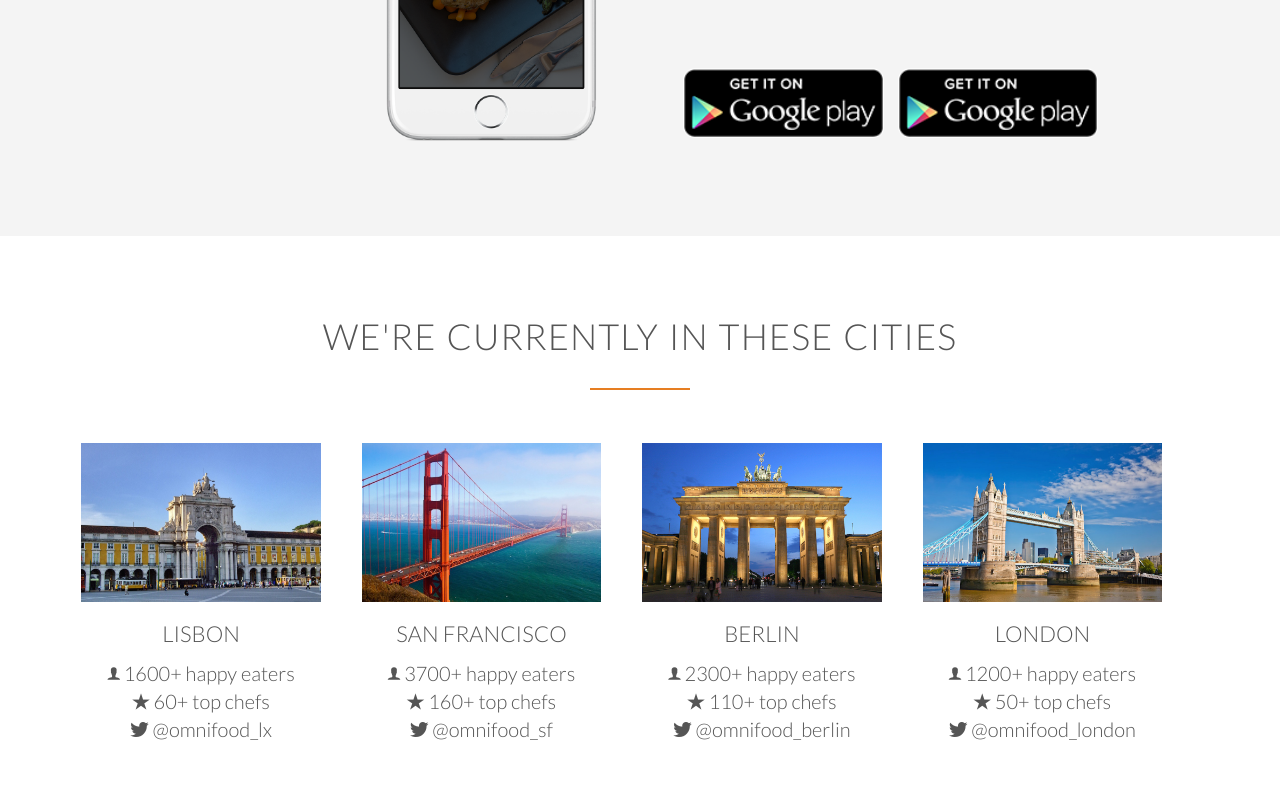
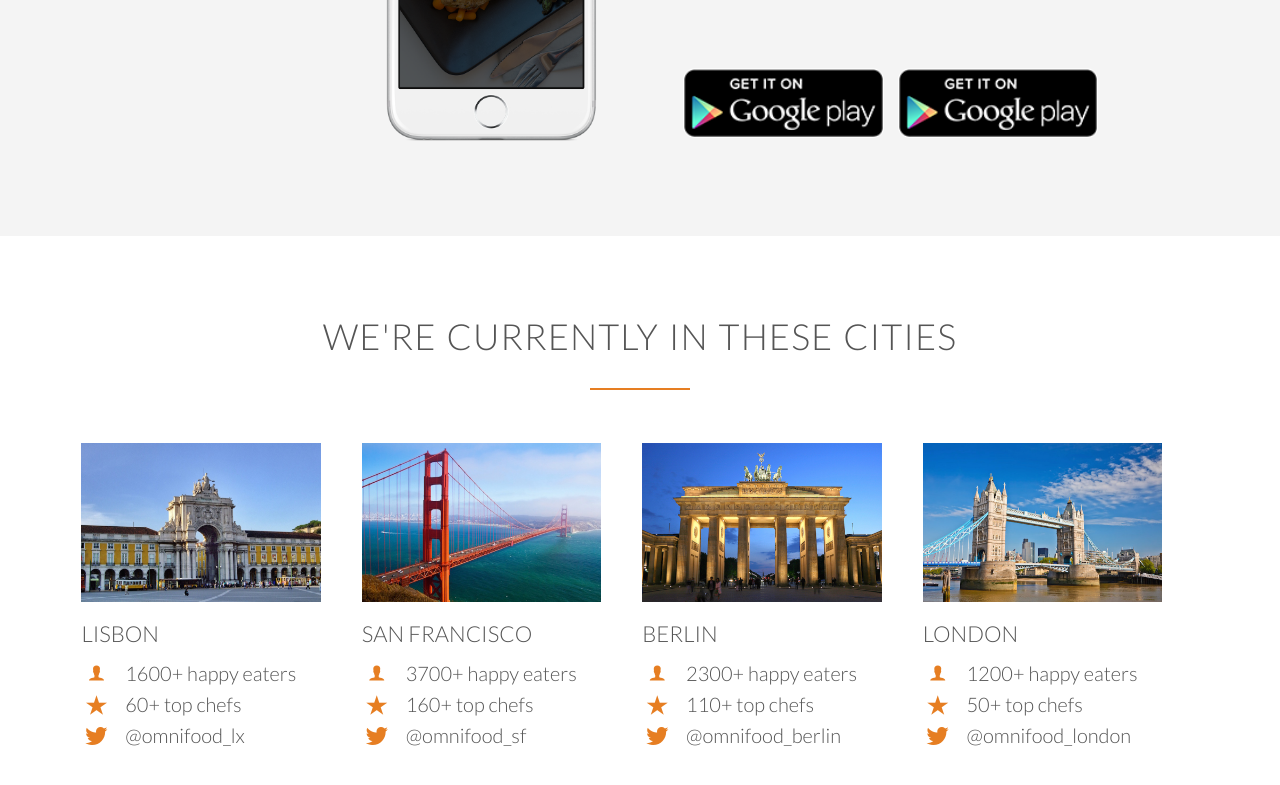
Before and after one commit to Talbekk/omnifood, a plain HTML site: page index.html in a window 1280 px wide. Shown: the part 2512-3297 px from the top of the page. Drawn offline with Linux system fonts and the light colour scheme; files whose address does not match are found by name.

Commit message:
formats icons

```diff
--- a/index.html
+++ b/index.html
@@ -146,15 +146,15 @@
                     <img src="resources/img/lisbon-3.jpg" alt="Lisbon">
                     <h3>Lisbon</h3>
                     <div class="city-feature">
-                        <i class="ion-ios-person"></i>
+                        <i class="ion-ios-person icon-small"></i>
                         1600+ happy eaters
                     </div>
                      <div class="city-feature">
-                        <i class="ion-ios-star"></i>
+                        <i class="ion-ios-star icon-small"></i>
                         60+ top chefs
                     </div>
                      <div class="city-feature">
-                        <i class="ion-social-twitter"></i>
+                        <i class="ion-social-twitter icon-small"></i>
                         @omnifood_lx
                     </div>
                 </div>
@@ -162,15 +162,15 @@
                     <img src="resources/img/san-francisco.jpg" alt="San Francisco">
                     <h3>San Francisco</h3>
                     <div class="city-feature">
-                        <i class="ion-ios-person"></i>
+                        <i class="ion-ios-person icon-small"></i>
                         3700+ happy eaters
                     </div>
                      <div class="city-feature">
-                        <i class="ion-ios-star"></i>
+                        <i class="ion-ios-star icon-small"></i>
                         160+ top chefs
                     </div>
                      <div class="city-feature">
-                        <i class="ion-social-twitter"></i>
+                        <i class="ion-social-twitter icon-small"></i>
                         @omnifood_sf
                     </div>
                 </div>
@@ -178,15 +178,15 @@
                     <img src="resources/img/berlin.jpg" alt="Berlin">
                     <h3>Berlin</h3>
                     <div class="city-feature">
-                        <i class="ion-ios-person"></i>
+                        <i class="ion-ios-person icon-small"></i>
                         2300+ happy eaters
                     </div>
                      <div class="city-feature">
-                        <i class="ion-ios-star"></i>
+                        <i class="ion-ios-star icon-small"></i>
                         110+ top chefs
                     </div>
                      <div class="city-feature">
-                        <i class="ion-social-twitter"></i>
+                        <i class="ion-social-twitter icon-small"></i>
                         @omnifood_berlin
                     </div>
                 </div>
@@ -194,15 +194,15 @@
                     <img src="resources/img/london.jpg" alt="London">
                     <h3>London</h3>
                     <div class="city-feature">
-                        <i class="ion-ios-person"></i>
+                        <i class="ion-ios-person icon-small"></i>
                         1200+ happy eaters
                     </div>
                      <div class="city-feature">
-                        <i class="ion-ios-star"></i>
+                        <i class="ion-ios-star icon-small"></i>
                         50+ top chefs
                     </div>
                      <div class="city-feature">
-                        <i class="ion-social-twitter"></i>
+                        <i class="ion-social-twitter icon-small"></i>
                         @omnifood_london
                     </div>
                 </div>
--- a/resources/css/style.css
+++ b/resources/css/style.css
@@ -104,6 +104,19 @@ h2:after {
     margin-bottom: 10px;
     width: 75%;
     margin-left: 30%;
+}
+
+.icon-small {
+    display: inline-block;
+    width: 30px;
+    text-align: center;
+    color: #e67e22;
+    font-size: 120%;
+    margin-right: 10px;
+    /* secrets to align text and icons*/
+    line-height: 120%;
+    vertical-align: middle;
+    margin-top: -4px;
 }
 
 /* ------ BUTTONS ------*/
@@ -312,7 +325,6 @@ header {
     display: block;
     float: left;
     width: 23%;
-    text-align: center;
 }
 
 .section-cities img {
```
